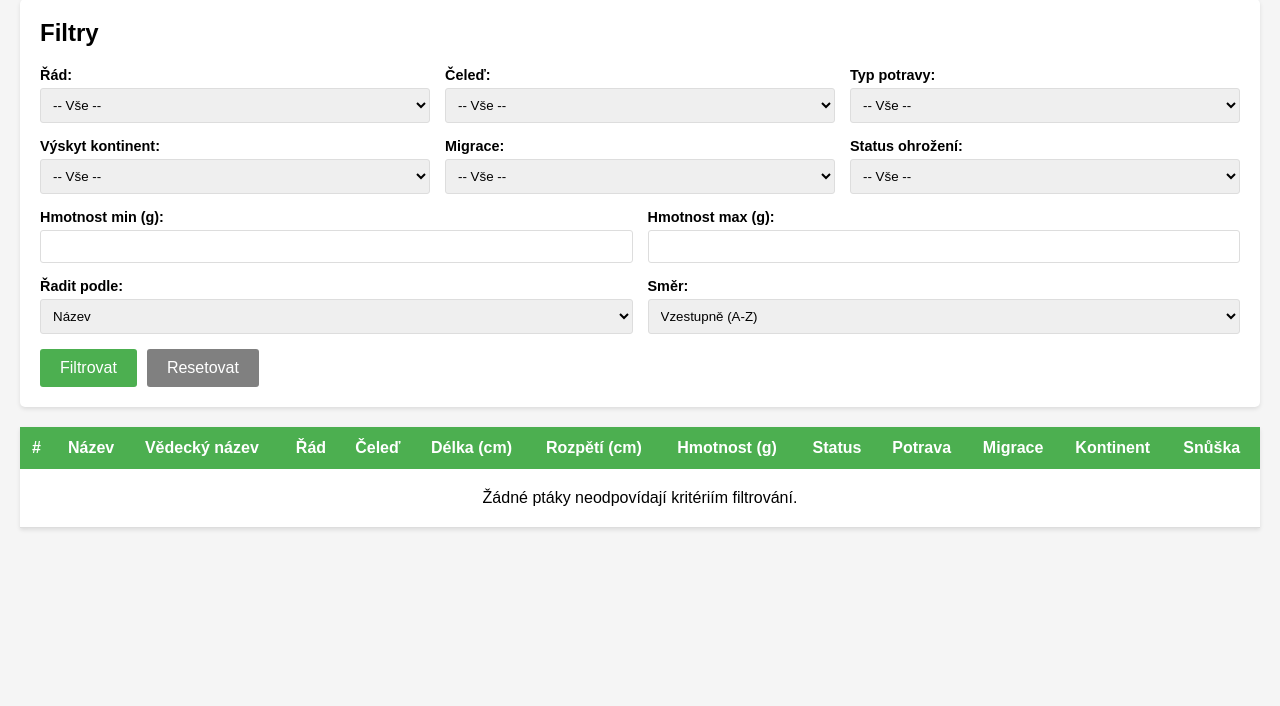
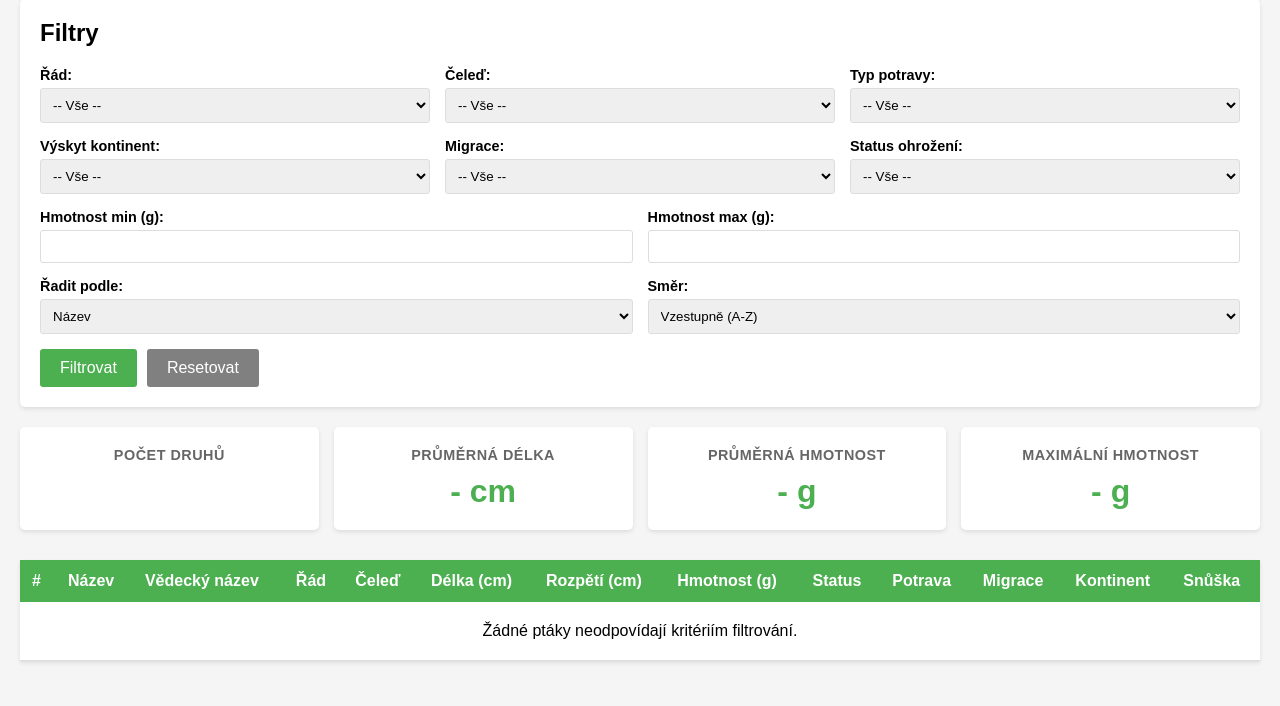
Before and after one commit to Hatinova/pta-dashboard, a Python web app: template templates/dashboard.html in a window 1280 px wide. Shown: the part 94-800 px from the top of the page. Run offline with Jinja, Linux system fonts and the light colour scheme; the template is opened without the code that fills it, so the values that code supplies are empty.

Commit message:
statistické karty
Co-authored-by: Copilot <copilot@github.com>

```diff
--- a/templates/dashboard.html
+++ b/templates/dashboard.html
@@ -50,6 +50,31 @@
             display: flex;
             gap: 10px;
             margin-top: 15px;
+        }
+        .stats-section {
+            display: grid;
+            grid-template-columns: repeat(auto-fit, minmax(200px, 1fr));
+            gap: 15px;
+            margin-bottom: 30px;
+        }
+        .stat-card {
+            background-color: white;
+            padding: 20px;
+            border-radius: 5px;
+            box-shadow: 0 2px 4px rgba(0,0,0,0.1);
+            text-align: center;
+        }
+        .stat-card h3 {
+            margin: 0 0 10px 0;
+            font-size: 0.9em;
+            color: #666;
+            text-transform: uppercase;
+            letter-spacing: 0.5px;
+        }
+        .stat-card .stat-value {
+            font-size: 2em;
+            font-weight: bold;
+            color: #4CAF50;
         }
         button, a.reset-btn {
             padding: 10px 20px;
@@ -207,6 +232,25 @@
         </form>
     </div>
 
+    <div class="stats-section">
+        <div class="stat-card">
+            <h3>Počet druhů</h3>
+            <div class="stat-value">{{ stats['pocet'] }}</div>
+        </div>
+        <div class="stat-card">
+            <h3>Průměrná délka</h3>
+            <div class="stat-value">{{ stats['prum_delka'] or '-' }} cm</div>
+        </div>
+        <div class="stat-card">
+            <h3>Průměrná hmotnost</h3>
+            <div class="stat-value">{{ stats['prum_hmotnost'] or '-' }} g</div>
+        </div>
+        <div class="stat-card">
+            <h3>Maximální hmotnost</h3>
+            <div class="stat-value">{{ stats['max_hmotnost'] or '-' }} g</div>
+        </div>
+    </div>
+
     <table>
         <thead>
             <tr>
```
Also changed, not shown: app.py (+18 -1 lines).
